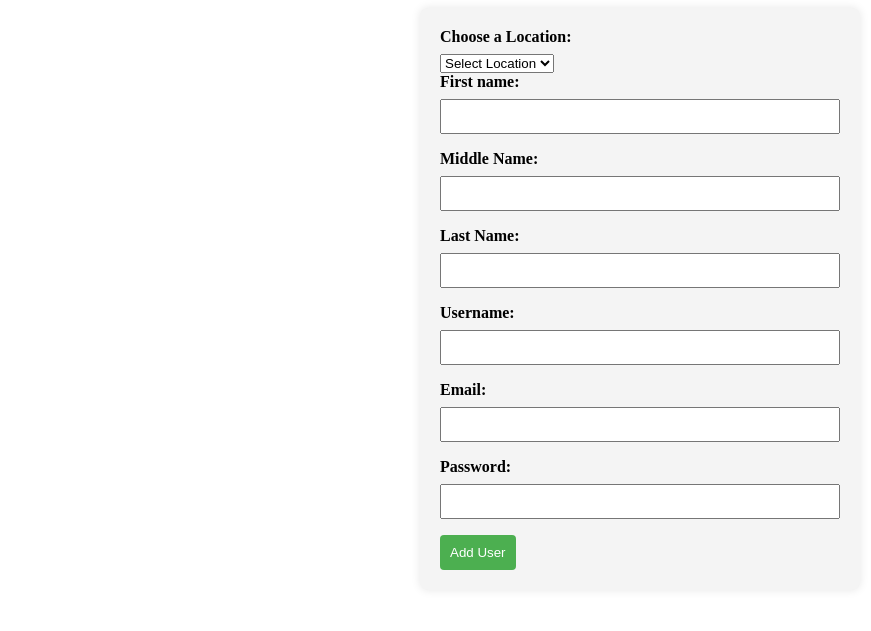
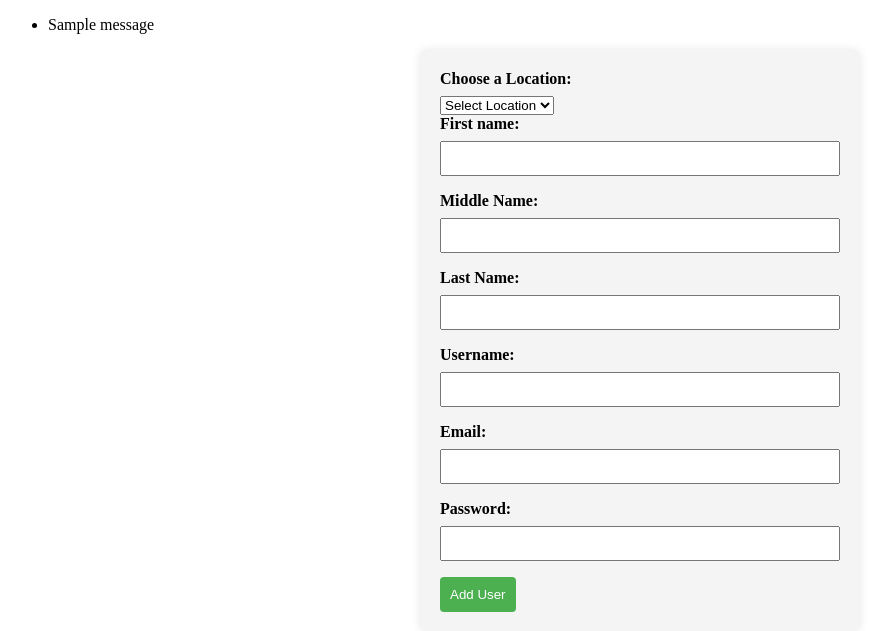
Before and after one commit to Jay-Lokhande/Inventory-Management-System, a Flask app: page /add_user in a window 1280 px wide. Shown: the top 631 px of the page, without its empty margins (0-871 px from the left). Run offline with Flask 3, Linux system fonts and the light colour scheme; tables that the repository leaves empty hold one stand-in row (values such as "Sample post"); one stand-in notice (Sample message) is shown.

Commit message:
updated add_user.html

```diff
--- a/templates/add_user.html
+++ b/templates/add_user.html
@@ -7,10 +7,19 @@
     <title>Add User</title>
 </head>
 <body>
+{% with messages = get_flashed_messages() %}
+ {% if messages %}
+  <ul>
+  {% for message in messages %}
+    <li>{{ message }}</li>
+  {% endfor %}
+  </ul>
+ {% endif %}
+{% endwith %}
     <form action="{{ url_for('add_user') }}" method="post">
           <label for="location">Choose a Location:</label>
   <select name="location" id="location">
-                          <option value="all">Select Location</option>
+                          <option value="-1">Select Location</option>
 
     {% for location in locations %}
       <option value='{{location.id}}'>{{location.city}}</option>
```
